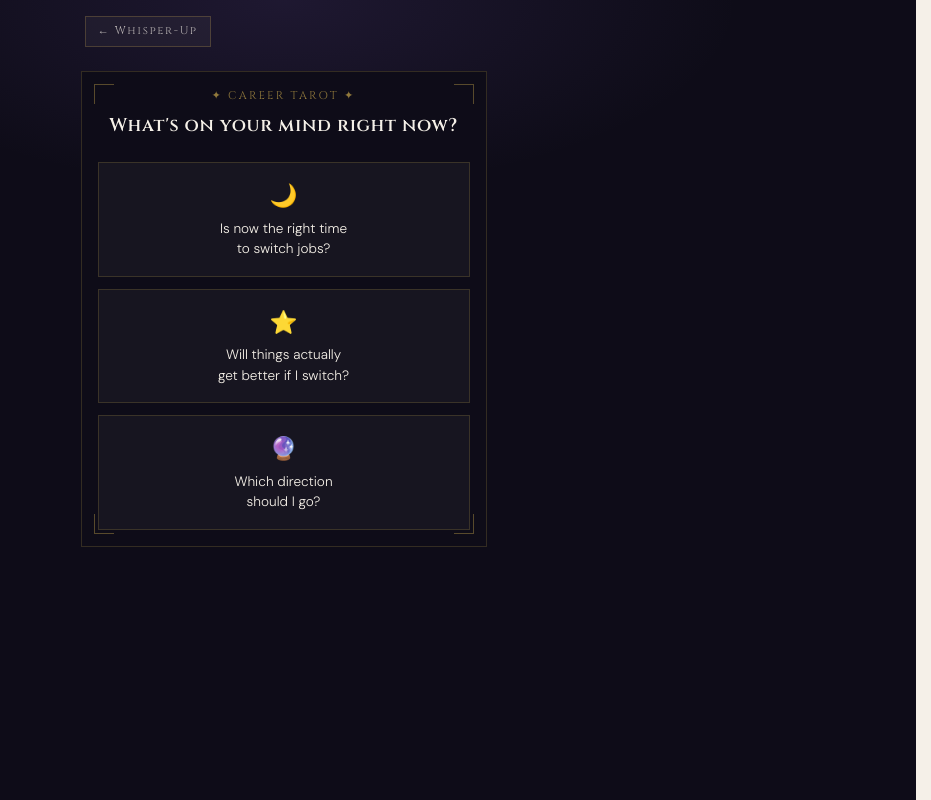
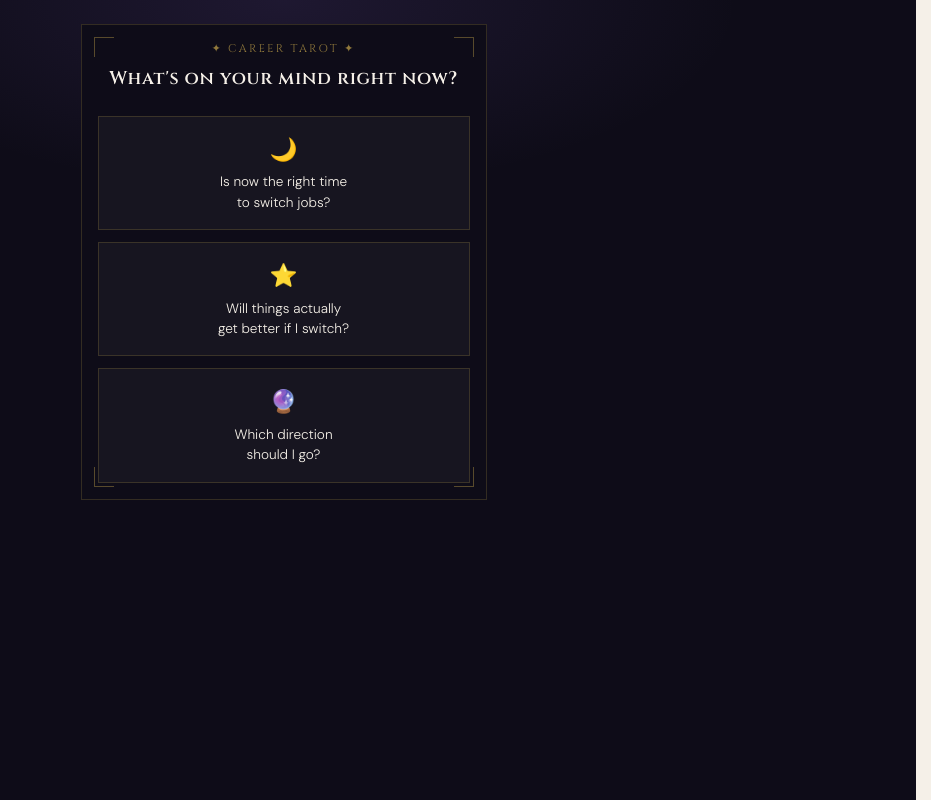
Before and after one commit to SeungjuWI/WhisperUp, a Next.js app: page /en/reading in a window 1280 px wide. Shown: the whole page, without its empty margins (349-1280 px from the left). Built offline with nearby package versions, Linux system fonts and the light colour scheme.

Commit message:
refactor: remove back navigation link and implement browser history prevention in TarotApp

```diff
--- a/src/components/tarot/TarotApp.tsx
+++ b/src/components/tarot/TarotApp.tsx
@@ -1,9 +1,7 @@
 'use client';
 
 import { useEffect, useRef } from 'react';
-import { useTranslations } from 'next-intl';
 import { useFunnelStore } from '@/store/funnel-store';
-import { Link } from '@/i18n/routing';
 import LoadingOverlay from '@/components/ui/LoadingOverlay';
 import Complete from '@/components/funnel/Complete';
 import TopicSelect from './TopicSelect';
@@ -12,7 +10,6 @@ import Paywall from './Paywall';
 import TarotResult from './TarotResult';
 
 export default function TarotApp() {
-  const t = useTranslations('tarot');
   const currentStep = useFunnelStore((s) => s.currentStep);
   const loading = useFunnelStore((s) => s.loading);
 
@@ -21,6 +18,16 @@ export default function TarotApp() {
     if (currentStep === 0) return;
     cardRef.current?.scrollIntoView({ behavior: 'smooth', block: 'start' });
   }, [currentStep]);
+
+  // Prevent browser back navigation
+  useEffect(() => {
+    window.history.pushState(null, '', window.location.href);
+    const handlePopState = () => {
+      window.history.pushState(null, '', window.location.href);
+    };
+    window.addEventListener('popstate', handlePopState);
+    return () => window.removeEventListener('popstate', handlePopState);
+  }, []);
 
   return (
     <main className="relative min-h-screen overflow-hidden bg-ink">
@@ -32,17 +39,6 @@ export default function TarotApp() {
             'radial-gradient(ellipse 60% 40% at 50% 0%, rgba(124, 92, 191, 0.15) 0%, transparent 60%)',
         }}
       />
-
-      <div className="relative z-10 mx-auto max-w-[430px] px-4 pt-4">
-        <div className="flex items-center justify-between">
-          <Link
-            href="/"
-            className="inline-flex items-center gap-2 border border-[rgba(201,168,76,0.25)] bg-[rgba(245,240,232,0.04)] px-3 py-1.5 font-serif text-[0.7rem] tracking-[0.15em] text-[rgba(245,240,232,0.7)] transition-all hover:border-gold hover:bg-[rgba(201,168,76,0.08)] hover:text-gold"
-          >
-            {t('back')}
-          </Link>
-        </div>
-      </div>
 
       <div className="relative z-10 mx-auto max-w-[430px] px-3 py-6">
         <div
```
